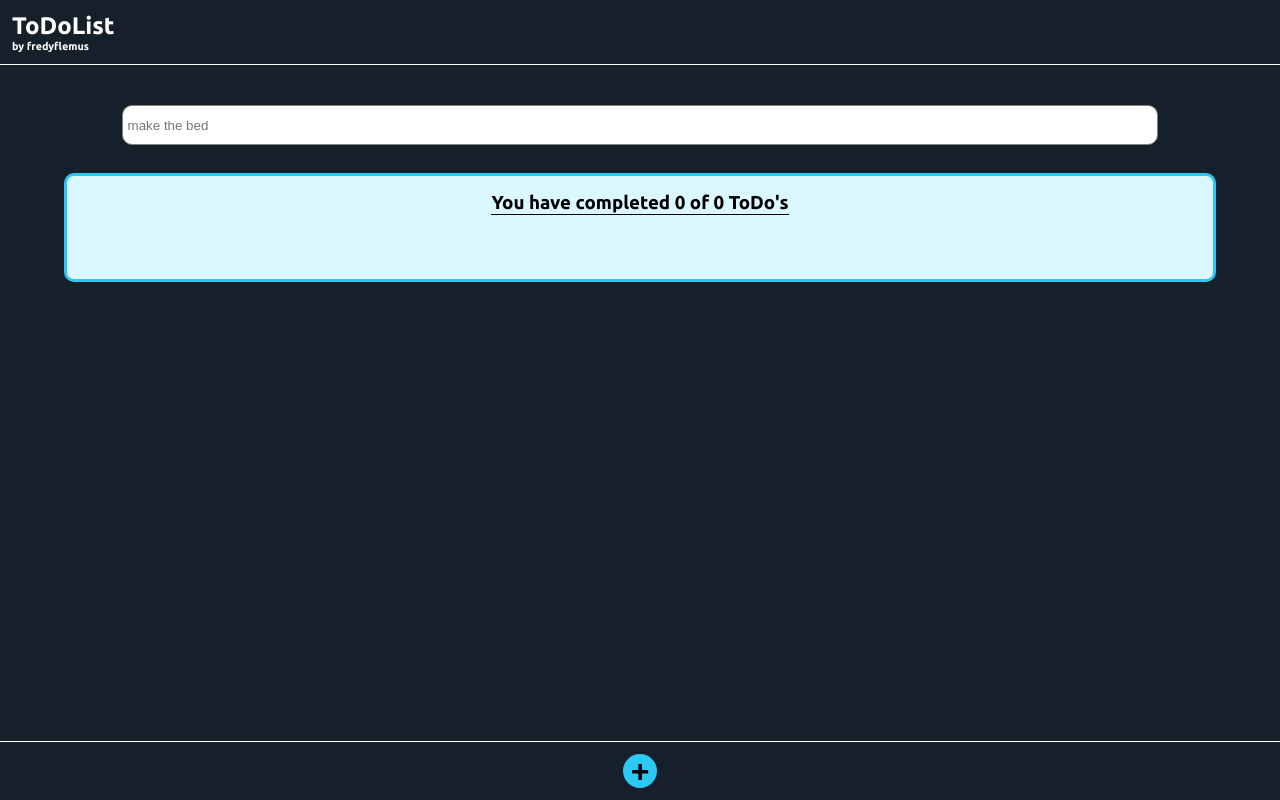
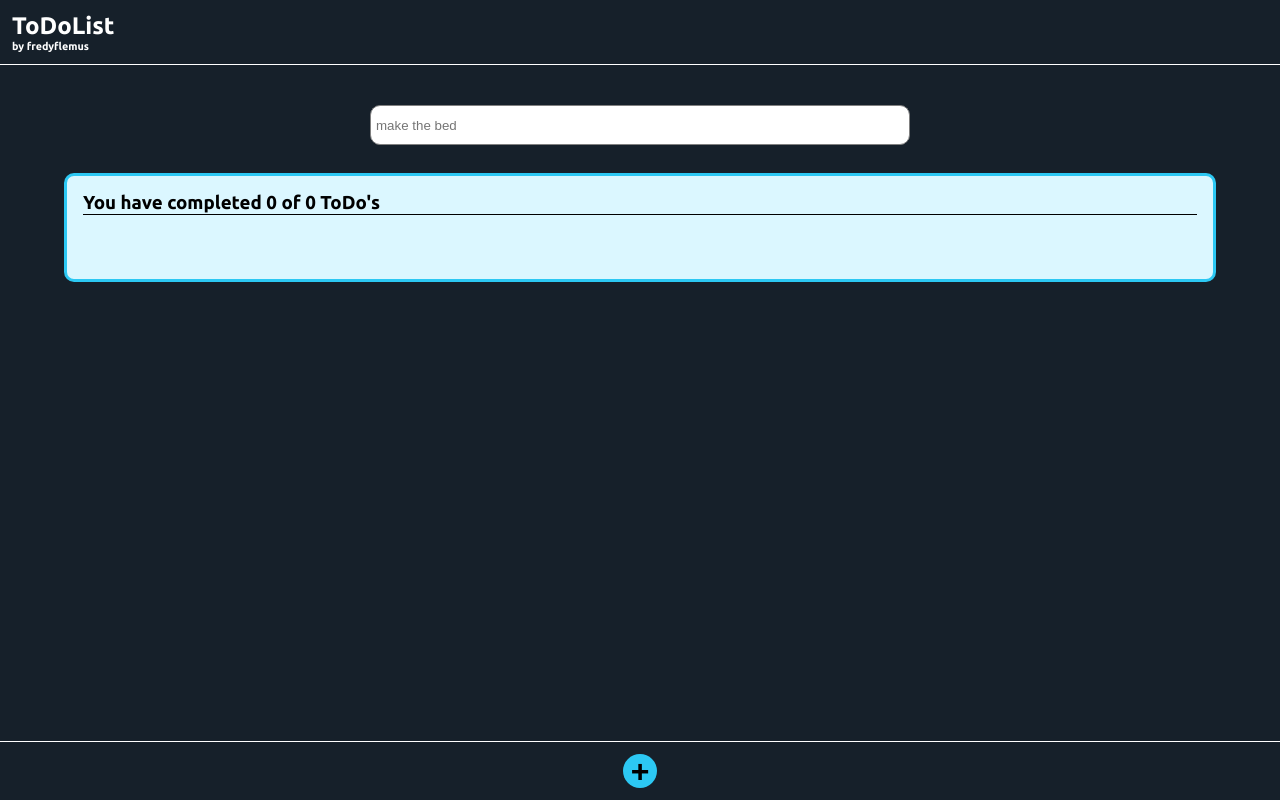
Before and after one commit to fredydlemus/ToDoList_withReact_v2, a React app: page / in a window 1280 px wide. Built offline with nearby package versions, Linux system fonts and the light colour scheme.

Commit message:
[ADD] media for tablets and desktop

```diff
--- a/src/containers/ToDoBoard.jsx
+++ b/src/containers/ToDoBoard.jsx
@@ -17,7 +17,7 @@ const ToDoBoard = () =>{
                     <ToDoLoading />
                     <ToDoLoading />
                 </section> :
-                <section>
+                <section className='Board-container'>
                     <ToDoCounter />
                     <ToDoList />
                 </section>
--- a/src/styles/ToDoBoard.scss
+++ b/src/styles/ToDoBoard.scss
@@ -10,8 +10,11 @@
   padding: 16px;
   background-color: var(--skyblue-soft);
   margin-bottom: 94px;
+  .Loading{
+    width: 100%;
+  }
+  .Board-container{
+    width: 100%;
+  }
+
 }
-
-.Loading{
-  width: 95%;
-}
--- a/src/styles/ToDoItem.scss
+++ b/src/styles/ToDoItem.scss
@@ -1,6 +1,6 @@
 .ToDoItem {
   list-style: none;
-  width: 100%;
+  width: 95%;
   margin: 0 auto;
   border-radius: 20px;
   overflow: hidden;
--- a/src/styles/ToDoList.scss
+++ b/src/styles/ToDoList.scss
@@ -4,5 +4,20 @@
 
   ul {
     display: grid;
+
+  }
+
+  @media screen and (min-width: 760px){
+    width: 100%;
+    ul{
+      grid-template-columns: 1fr 1fr;
+
+    }
+  }
+
+  @media screen and (min-width: 1024px) {
+    ul{
+      grid-template-columns: repeat(3, 1fr);
+    }
   }
 }
--- a/src/styles/ToDoSearch.scss
+++ b/src/styles/ToDoSearch.scss
@@ -1,5 +1,6 @@
 .ToDoSearch {
   width: 90%;
+  max-width: 600px;
   display: flex;
   justify-content: center;
   margin: 0 auto;
```
Also changed, not shown: 1 other file (tests, documents, lock files or other folders).
